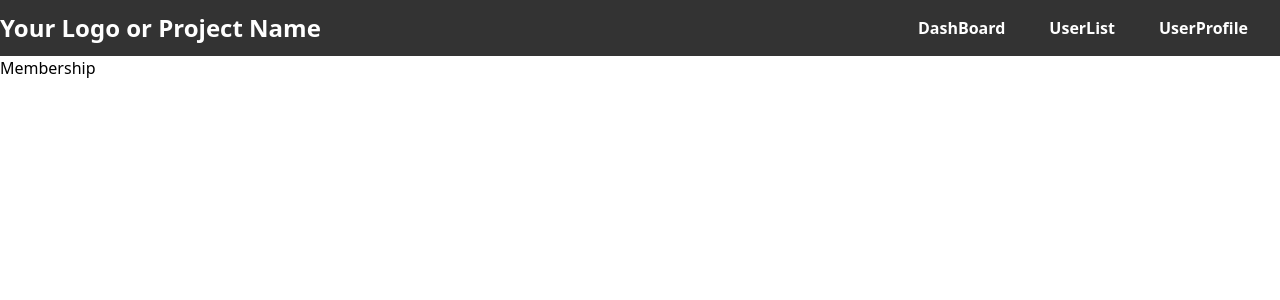
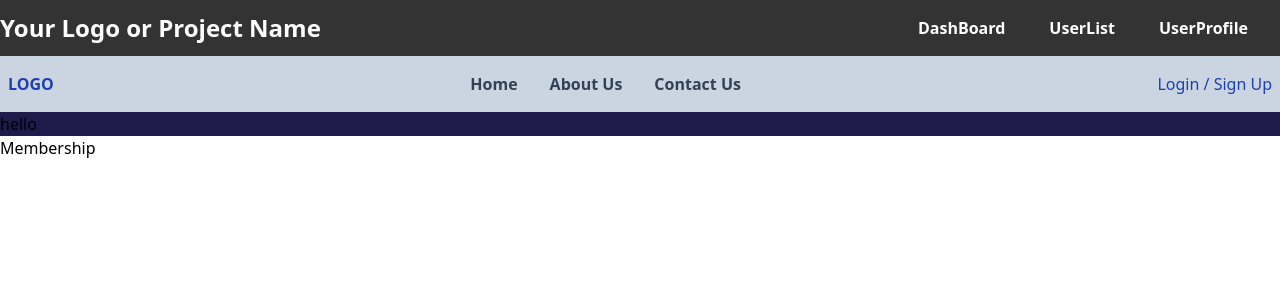
Before and after one commit to codewithtinu/membership, a React (Create React App) app in the folder client/: page / in a window 1280 px wide. Shown: the top 300 px of the page. Built offline with nearby package versions, Linux system fonts and the light colour scheme.

Commit message:
Modified File

```diff
--- a/client/src/App.js
+++ b/client/src/App.js
@@ -5,11 +5,13 @@ import Register from './pages/Register';
 import Forgot from './pages/Forgot';
 import Userprofile from './pages/admin/UserProfile';
 import Navbar from './components/admin/Navabar';
+import UserNavbar from './components/user/Navbar';
 function App() {
   return (
     <>
       <BrowserRouter>
       <Navbar/>
+      <UserNavbar/>
         <Routes>
           <Route path="/" element={<h1>Membership</h1>} />
           <Route path="/signin" element={<Login />} />
--- a/client/src/components/user/Navbar.js
+++ b/client/src/components/user/Navbar.js
@@ -1,10 +1,11 @@
 import { NavLink } from "react-router-dom";
-const Navbar = () =>{
+import Header from "../user/Header";
+const UserNavbar = () =>{
     return(
 
         <div class="bg-indigo-950">
              <nav class="w-full flex justify-between items-center p-2 bg-slate-300">
-
+                <Header/>
         <div class="text-blue-800 hidden md:block ">
             <ul class="flex">
                 <li class="mx-2 p-2 font-semibold text-slate-700 text-base">
@@ -29,4 +30,4 @@ const Navbar = () =>{
         </div>
     )
 }
-export default Navbar;
+export default UserNavbar;
```
